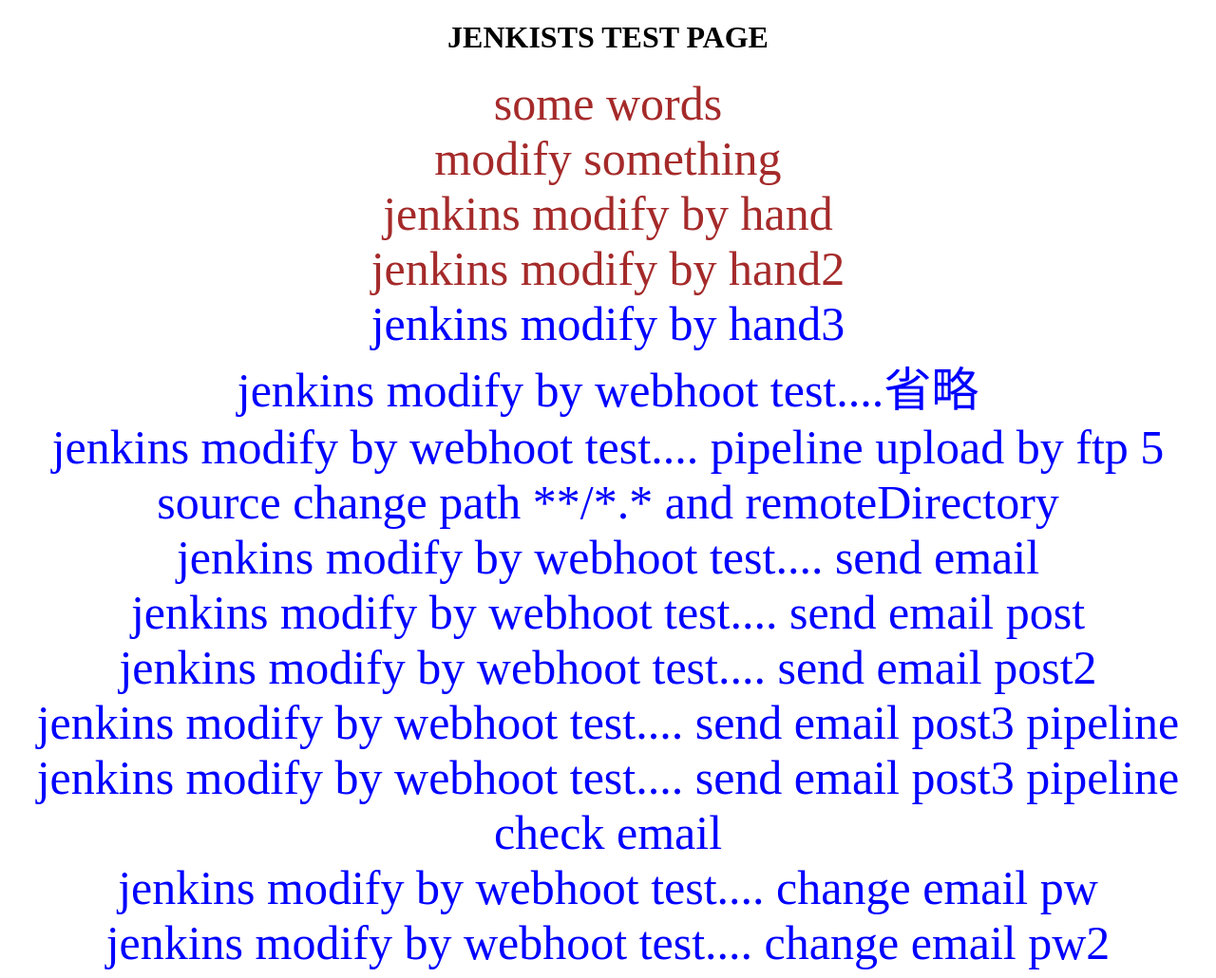
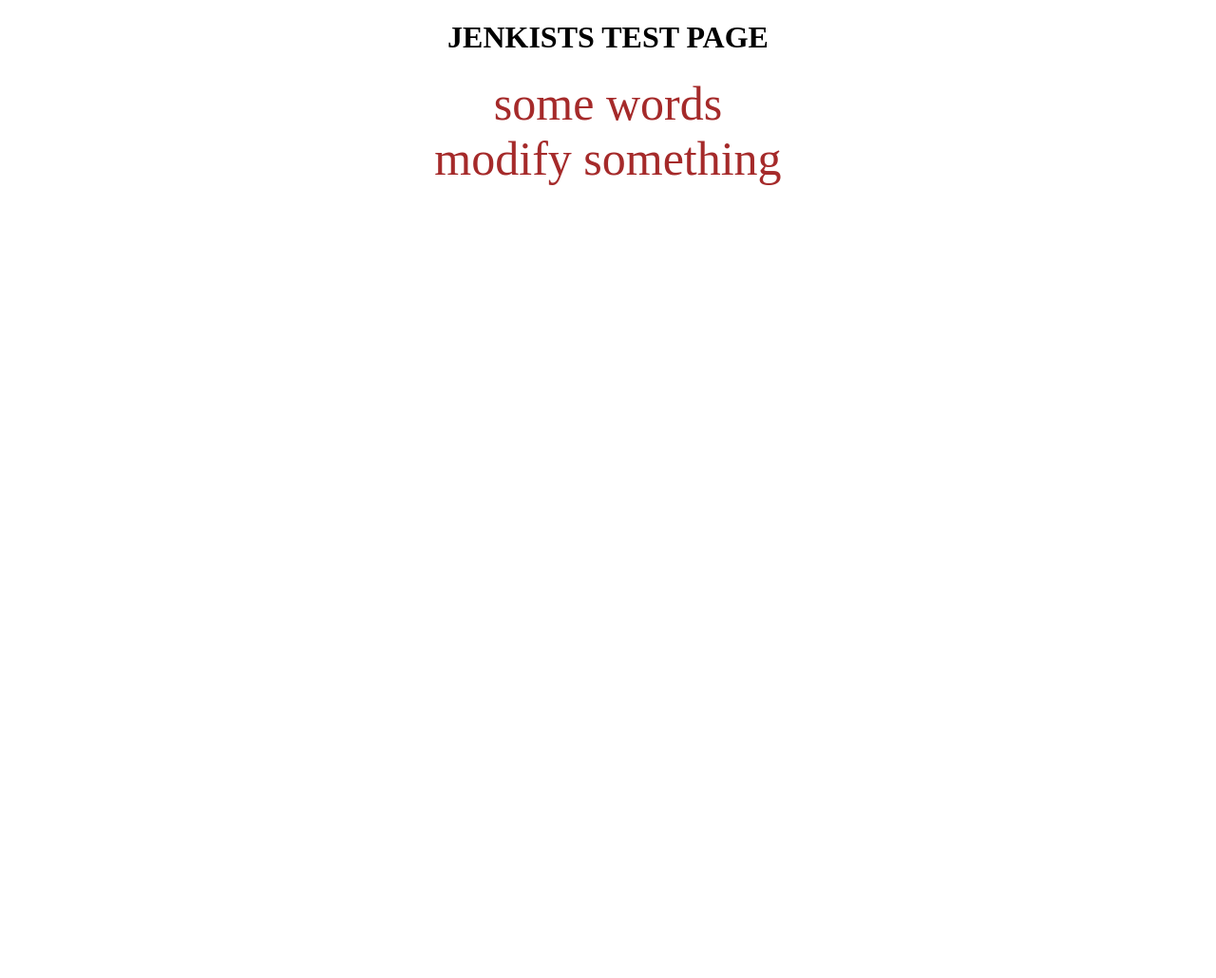
Before and after one commit to udn-digital-center/jenlins, a plain HTML site: page index.html in a window 1280 px wide. Shown: the whole page at 95% size. After the commit the page ends 800 px from the top, so only its background shows below. Drawn offline with Linux system fonts and the light colour scheme.

Commit message:
Update index.html

```diff
--- a/index.html
+++ b/index.html
@@ -13,19 +13,6 @@
         <div class="wording">some words </div>
         <div class="wording"> modify something</div>
 
-        <div class="wording"> jenkins modify by hand</div>
-        <div class="wording"> jenkins modify by hand2</div>
-        <div class="wording2"> jenkins modify by hand3</div>
-        <div class="wording2"> jenkins modify by webhoot test....省略</div>
-        <div class="wording2"> jenkins modify by webhoot test.... pipeline upload by ftp  5 source change path **/*.* and remoteDirectory</div>
-        <div class="wording2"> jenkins modify by webhoot test.... send email</div>
-        <div class="wording2"> jenkins modify by webhoot test.... send email post</div>
-        <div class="wording2"> jenkins modify by webhoot test.... send email post2</div>
-        <div class="wording2"> jenkins modify by webhoot test.... send email post3 pipeline</div>
-        <div class="wording2"> jenkins modify by webhoot test.... send email post3 pipeline check email </div>
-        <div class="wording2"> jenkins modify by webhoot test.... change email pw</div>
-        <div class="wording2"> jenkins modify by webhoot test.... change email pw2</div>
-
     </div>
 </body>
 </html>
```
